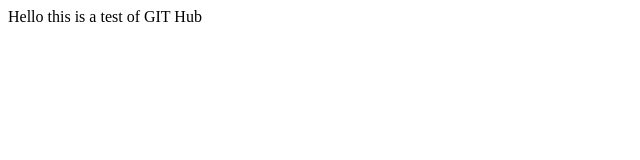
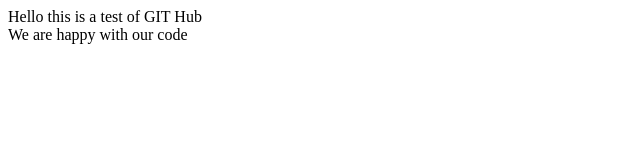
Before and after one commit to sureshrtechbase/sureshr.github.projects, a plain HTML site: page WebContent/index.html in a window 1280 px wide. Shown: the whole page, without its empty margins (0-640 px from the left). Drawn offline with Linux system fonts and the light colour scheme.

Commit message:
made changes

```diff
--- a/WebContent/index.html
+++ b/WebContent/index.html
@@ -6,5 +6,8 @@
 </head>
 <body>
 Hello this is a test of GIT Hub
+<br/>
+
+We are happy with our code
 </body>
 </html>
```
